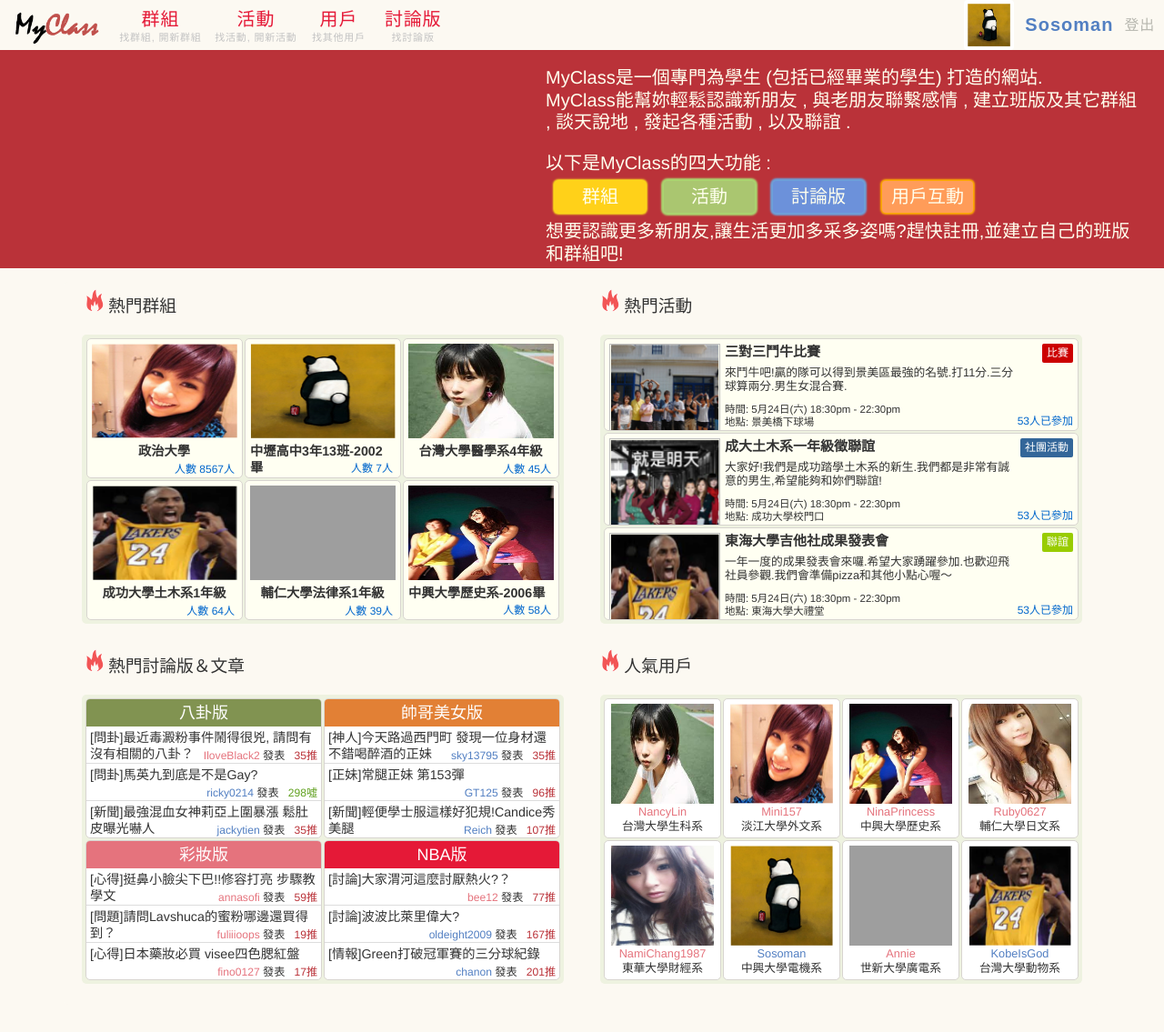
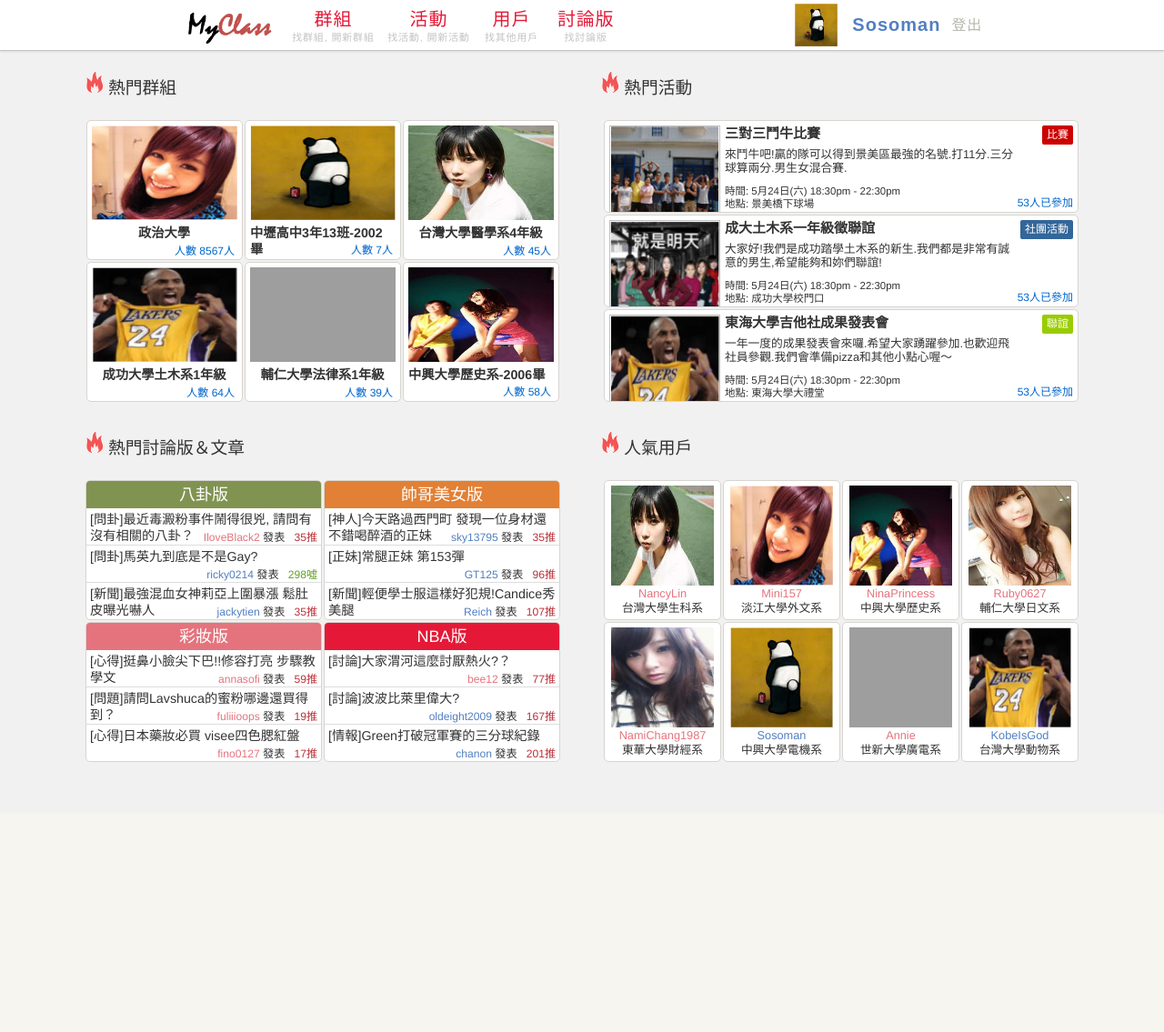
Before and after one commit to Arthur0206/MyClass-Social-Network-Website, a PHP site: page /MyClass/Home.php in a window 1280 px wide. Shown: the whole page at 91% size. After the commit the page ends 838 px from the top, so only its background shows below. Run offline with PHP 8.4, Linux system fonts and the light colour scheme; some libraries are stand-ins or nearby versions; grey boxes are pictures that could not be loaded.

Commit message:
change theme

```diff
--- a/Home.php
+++ b/Home.php
@@ -18,17 +18,7 @@ if (!isset($_SESSION)) {
         <script>
             $(document).ready(function() {
                 /* ------------------------------------ Process Menu Bar ----------------------------------- */
-		processMenuBar();
-
-                /* ---------------------------------- Process Hot User Block --------------------------------- */
-                $('.hot-user').hover(
-                function() {
-                    $(this).css('background-color', '#eef2e0');
-                }, // mouseover
-                function() {
-                    $(this).css('background-color', '#FFFFF2');
-                } // mouseout
-                ); // hover
+		        processMenuBar();
             }); // ready
         </script>
     </head>
--- a/_js/menuBar.js
+++ b/_js/menuBar.js
@@ -28,7 +28,7 @@ function processMenuBar() {
             }, // mouseover
             function() {
 		if (!$(this).is('.selected')) {
-            		$(this).css('background-color', '#fcf9f2').find('.menu_big_chi').css('color', '#e51937');
+            		$(this).css('background-color', '#ffffff').find('.menu_big_chi').css('color', '#e51937');
 		        $(this).find('.menu_small_chi').css('color', '#C3C3C3');
 		}
         	    	$(this).find('.menu_tabs_dropdown_link').hide();
--- a/css/main.css
+++ b/css/main.css
@@ -1,7 +1,7 @@
 @charset "utf-8";
 /* Body */
 body {
-	background-color: #fcf9f2; //#FFFFF2; //#fcf9f2;
+	background-color: #f1f1f1; //#f1f1f1; //#FFFFF2; //#fcf9f2;
 	color: #333333;
 	font: 15px/1.231 "Helvetica Neue",Helvetica,Arial,"Liberation Sans",FreeSans,sans-serif;
 	margin: 0;
@@ -9,7 +9,7 @@ body {
 	min-width: 960px;
 }
 #menubar {
-	box-shadow: 0px 0px 2px 1px #D8D5D0;
+	//box-shadow: 0px 0px 2px 1px #D8D5D0;
 }
 #title_text {
 	font: 25px/25px;
@@ -149,16 +149,20 @@ hr {
 
 /* Menu Bar */
 #masthead {
-	background-color: #fcf9f2; //#FFFFF2; //#fcf9f2;
+	background-color: #FFFFFF; //#FFFFF2; //#fcf9f2;
+    box-shadow: 0 2px 2px 0 rgba(0, 0, 0, 0.1), 0 1px 0 0 rgba(0, 0, 0, 0.1);
 	height: 55px;
 	//width: 1070px;
 	//margin-left: auto;
 	//margin-right: auto;
 }
 #masthead > div {
+	width: 900px;
+	margin-left: auto;
+	margin-right: auto;
 	padding: 0 0 0 0;
 	height: 55px;
-	margin: 0;
+	//margin: 0;
 }
 .menu_tabs > li {
 	float: left;
@@ -245,9 +249,13 @@ li.selected {
 /* Home Advertisement*/
 #homeAd {
 	background-color: #BA3239;//#037586; //#ae2a26; //#037586; //#C11919; /*#B80000;*/
-	height: 240px;
+	height: 0px;//240px;
 	margin-bottom: 1em;
 	//box-shadow: 2px 2px 2px 2px #888888;
+}
+
+#homeAd div {
+    display: none;
 }
 
 /* Home Content */
@@ -258,7 +266,7 @@ li.selected {
 	margin-left: auto;
 	margin-right: auto;
 	//border: 1px solid #D8D5D5;
-	background-color: #fcf9f2; //#FFFFF2;
+	background-color: #f1f1f1; //#FFFFF2;
 	//background-color: #FFFFFF;
 	height: 795px;
 	width: 1140px;
@@ -294,7 +302,7 @@ li.selected {
 	width: 524px;                  /* 設定width只是設定到content的width, padding/margin/border會另外加寬此element看起來的寬度 */
 	height: 312px;
 //	border: 1px solid #D8D5D5;
-	background-color: #eef2e0;
+	//background-color: #eef2e0;
 //	box-shadow: 1px 1px 1px 1px #888888;
 }
 
@@ -373,7 +381,7 @@ li.selected {
 	padding: 5px;
 	margin: 1px 0px 1px 2px;
 	border-radius: 5px 5px 5px 5px;
-	background-color: #FFFFF2;
+	background-color: #FFFFFF;
 	border: 1px solid #D8D5D0;
 	overflow: hidden;
 }
@@ -406,7 +414,7 @@ li.selected {
 	padding: 5px;
 	margin: 1px;
 	border-radius: 5px 5px 5px 5px;
-	background-color: #FFFFF2;
+	background-color: #FFFFFF;
 	border: 1px solid #D8D5D0;
 	overflow: hidden;
 }
--- a/css/user.css
+++ b/css/user.css
@@ -1,5 +1,9 @@
 /* 使用者首頁 */
 
+#user_background {
+    //width: 900px;
+    //margin: auto;
+}
 .boy_user_background {
 	background-color: #3c97ad;
 	height: 185px;
@@ -47,7 +51,7 @@
 
 /* 朋友 panel */
 #friend_panel {
-	width: 980px;
+	width: 900px;
 	margin: auto;
 }
 .user {
```
Also changed, not shown: css/board.css (+5 -5 lines).
